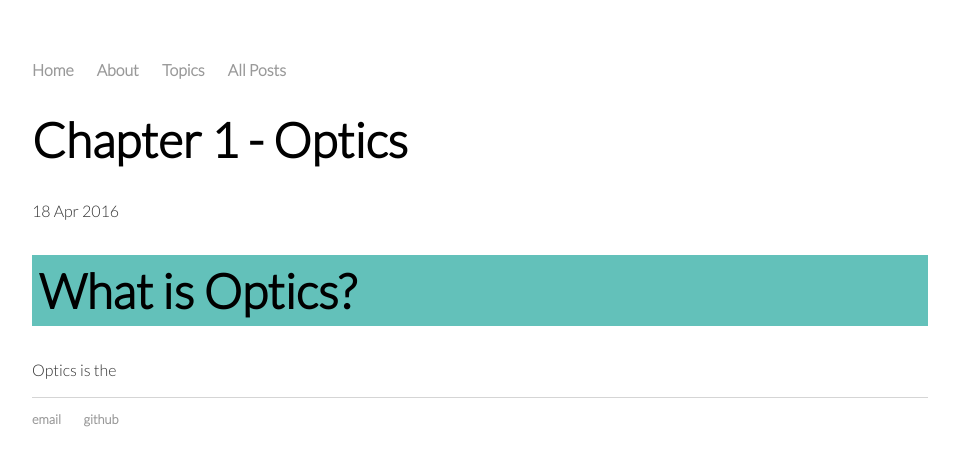
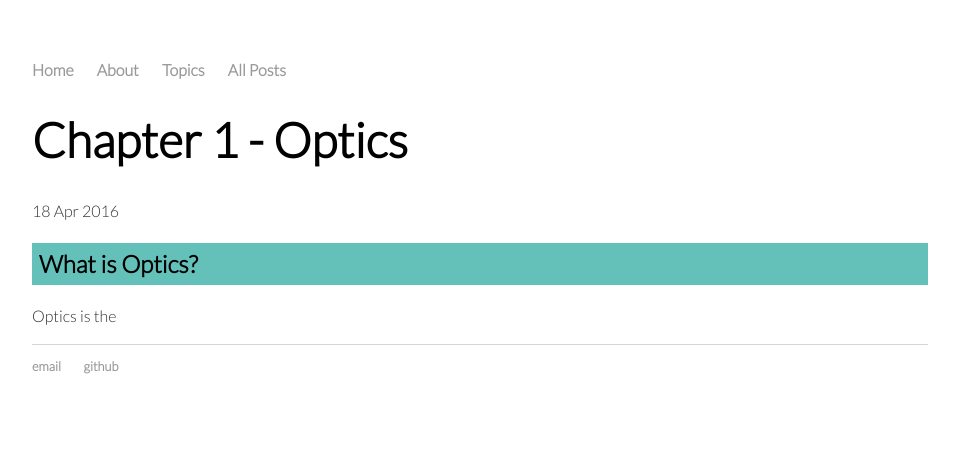
Before and after one commit to serriferous/initial.github.io, a Jekyll site: the page built from _posts/2016-04-18-chapter-1.md, in a window 1280 px wide. Shown: the top 466 px of the page, without its empty margins (160-1119 px from the left). Built offline with Jekyll 4.4.1, drawn with Linux system fonts in a browser that asks for light colours.

Commit message:
Update 2016-04-18-chapter-1.md

```diff
--- a/_posts/2016-04-18-chapter-1.md
+++ b/_posts/2016-04-18-chapter-1.md
@@ -5,8 +5,8 @@ date: 2016-04-18
 category: PC2232
 ---
 
-<h1><div style="padding:7px;background-color:#63C1BA;line-height:1.2;">
+<h2><div style="padding:7px;background-color:#63C1BA;line-height:1.2;">
 What is Optics?
-</div></h1>
+</div></h2>
 
 Optics is the
```
